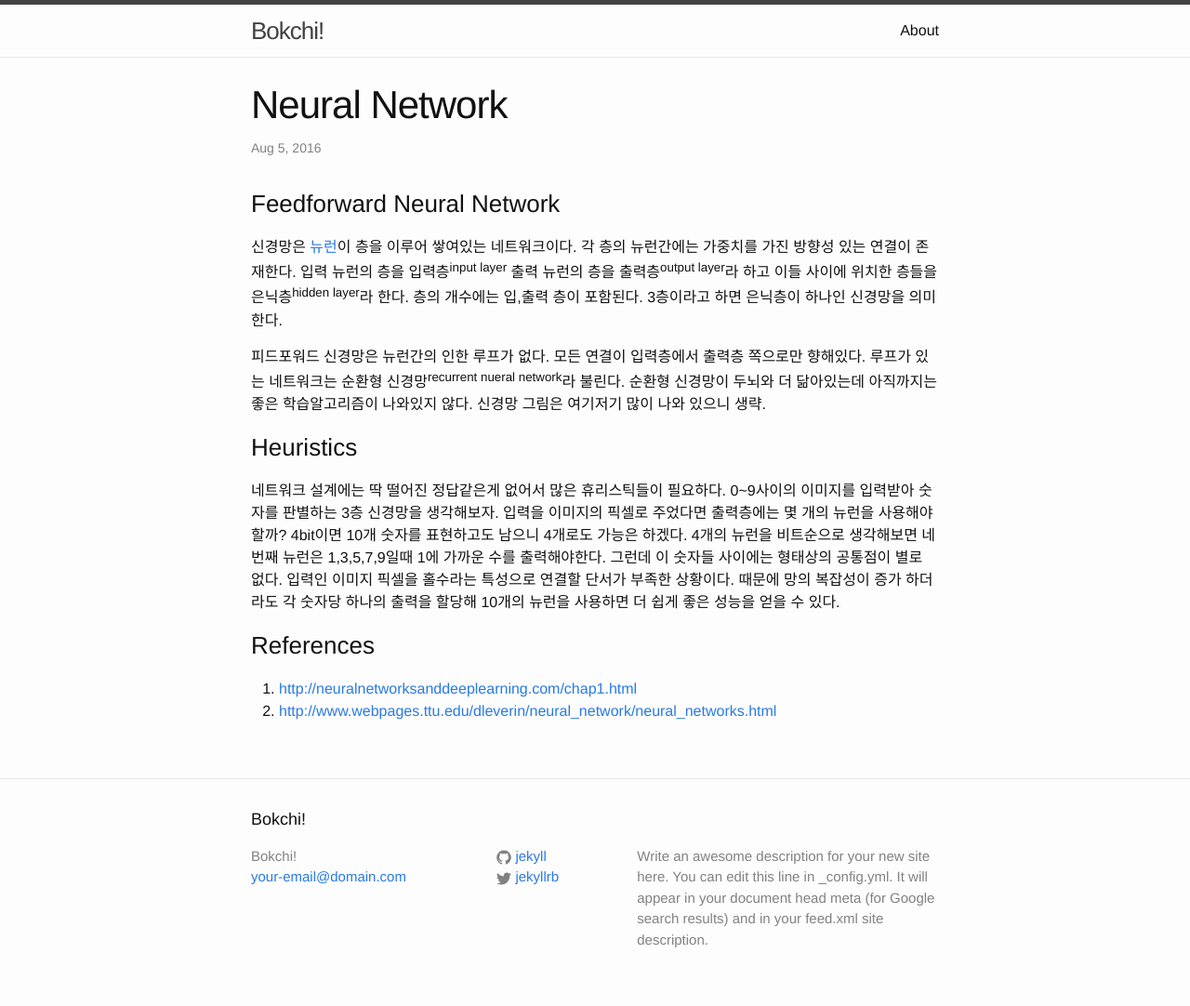
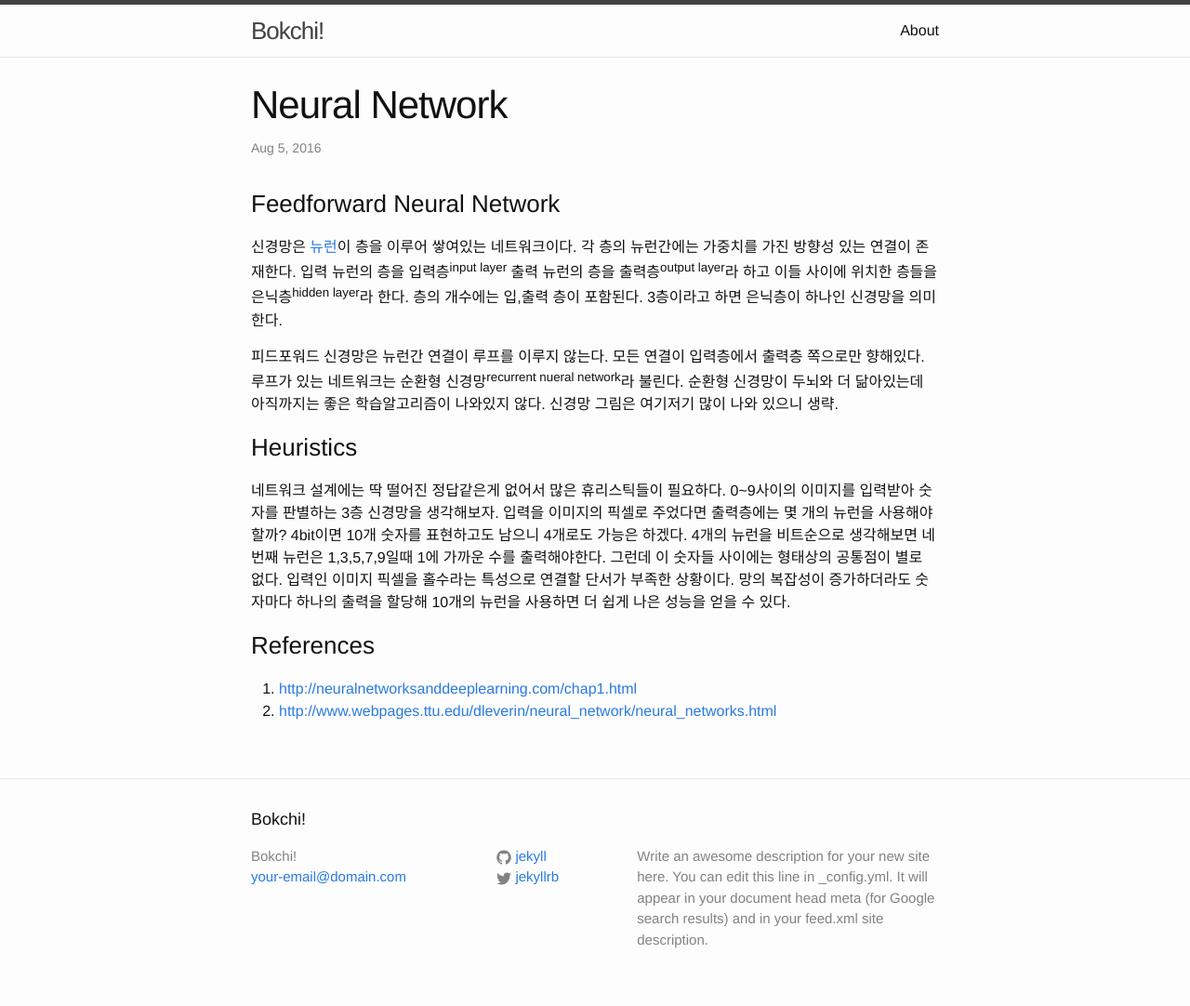
Before and after one commit to sweaterr/bokchi.github.io, a Jekyll site: the page built from _posts/2016-08-05-feedforward-network.md, in a window 1280 px wide. Shown: the whole page at 93% size. Built offline with Jekyll 4.4.1, drawn with Linux system fonts in a browser that asks for light colours.

Commit message:
neural network

```diff
--- a/_posts/2016-08-05-feedforward-network.md
+++ b/_posts/2016-08-05-feedforward-network.md
@@ -8,11 +8,10 @@ categories: ml
 ### Feedforward Neural Network
 신경망은 [뉴런]({% post_url 2016-08-03-perceptron %})이 층을 이루어 쌓여있는 네트워크이다. 각 층의 뉴런간에는 가중치를 가진 방향성 있는 연결이 존재한다. 입력 뉴런의 층을 입력층<sup>input layer</sup> 출력 뉴런의 층을 출력층<sup>output layer</sup>라 하고 이들 사이에 위치한 층들을 은닉층<sup>hidden layer</sup>라 한다. 층의 개수에는 입,출력 층이 포함된다. 3층이라고 하면 은닉층이 하나인 신경망을 의미한다.
 
-피드포워드 신경망은 뉴런간의 인한 루프가 없다. 모든 연결이 입력층에서 출력층 쪽으로만 향해있다. 루프가 있는 네트워크는 순환형 신경망<sup>recurrent nueral network</sup>라 불린다. 순환형 신경망이 두뇌와 더 닮아있는데 아직까지는 좋은 학습알고리즘이 나와있지 않다. 신경망 그림은 여기저기 많이 나와 있으니 생략.
+피드포워드 신경망은 뉴런간 연결이 루프를 이루지 않는다. 모든 연결이 입력층에서 출력층 쪽으로만 향해있다. 루프가 있는 네트워크는 순환형 신경망<sup>recurrent nueral network</sup>라 불린다. 순환형 신경망이 두뇌와 더 닮아있는데 아직까지는 좋은 학습알고리즘이 나와있지 않다. 신경망 그림은 여기저기 많이 나와 있으니 생략.
 
 ### Heuristics
-네트워크 설계에는 딱 떨어진 정답같은게 없어서 많은 휴리스틱들이 필요하다. 0~9사이의 이미지를 입력받아 숫자를 판별하는 3층 신경망을 생각해보자. 입력을 이미지의 픽셀로 주었다면 출력층에는 몇 개의 뉴런을 사용해야할까? 4bit이면 10개 숫자를 표현하고도 남으니 4개로도 가능은 하겠다. 4개의 뉴런을 비트순으로 생각해보면 네번째 뉴런은 1,3,5,7,9일때 1에 가까운 수를 출력해야한다. 그런데 이 숫자들 사이에는 형태상의 공통점이 별로 없다. 입력인 이미지 픽셀을 홀수라는 특성으로 연결할 단서가 부족한 상황이다. 때문에 망의 복잡성이 증가 하더라도 각 숫자당 하나의 출력을 할당해 10개의 뉴런을 사용하면 더 쉽게 좋은 성능을 얻을 수 있다.
-
+네트워크 설계에는 딱 떨어진 정답같은게 없어서 많은 휴리스틱들이 필요하다. 0~9사이의 이미지를 입력받아 숫자를 판별하는 3층 신경망을 생각해보자. 입력을 이미지의 픽셀로 주었다면 출력층에는 몇 개의 뉴런을 사용해야할까? 4bit이면 10개 숫자를 표현하고도 남으니 4개로도 가능은 하겠다. 4개의 뉴런을 비트순으로 생각해보면 네 번째 뉴런은 1,3,5,7,9일때 1에 가까운 수를 출력해야한다. 그런데 이 숫자들 사이에는 형태상의 공통점이 별로 없다. 입력인 이미지 픽셀을 홀수라는 특성으로 연결할 단서가 부족한 상황이다. 망의 복잡성이 증가하더라도 숫자마다 하나의 출력을 할당해 10개의 뉴런을 사용하면 더 쉽게 나은 성능을 얻을 수 있다.
 
 
 
```
